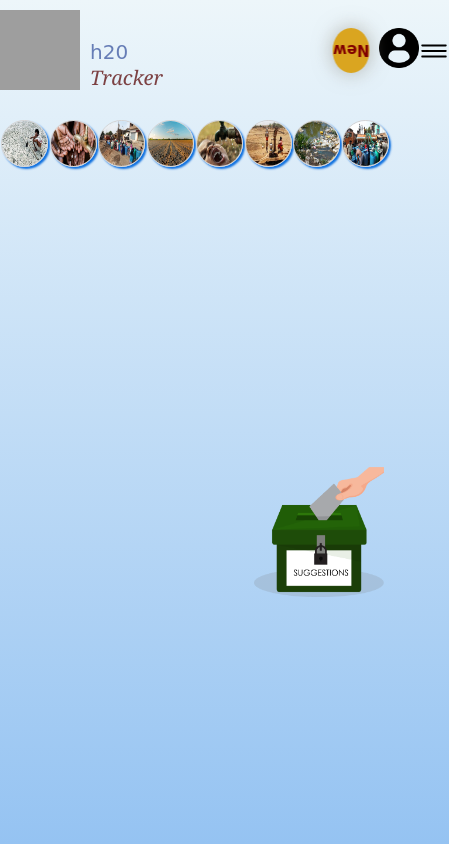
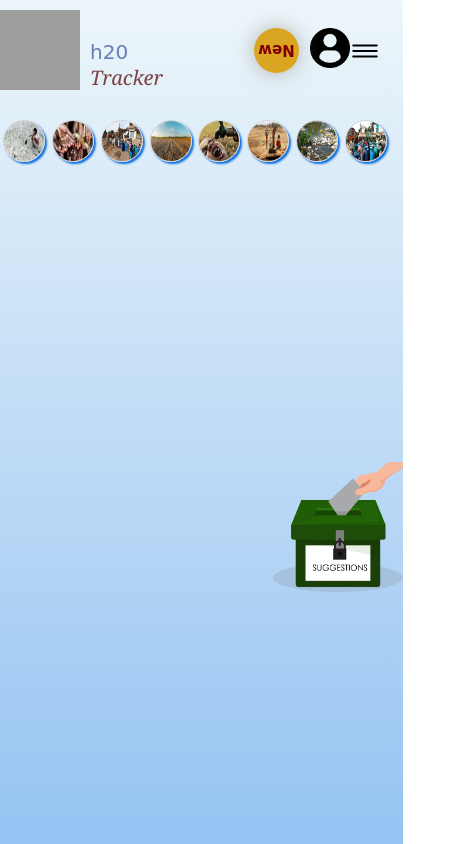
Before and after one commit to nidhi-kumari10/h20-tracker, a plain HTML site: page MainPage/mainPage.html in a window 390 px wide. Shown: the whole page, 449 px wide, since content can reach past the window. Drawn offline with Linux system fonts and the light colour scheme; grey boxes are pictures that could not be loaded.

Commit message:
fixed icons

```diff
--- a/MainPage/mainPage.html
+++ b/MainPage/mainPage.html
@@ -50,9 +50,9 @@
     </div>
 
   <!-- Suggestion box -->
- <a href="../suggestionPage01/suggestion01.html"> <div class="suggestion">
-    <img id="suggestionBox" src="../MainPage/suggestion box.png" alt="">
-  </div></a>
+<div class="suggestion"> <a href="../suggestionPage01/suggestion01.html">
+    <img id="suggestionBox" src="../MainPage/suggestion box.png" alt=""></a>
+  </div>
 
 
 
--- a/MainPage/style.css
+++ b/MainPage/style.css
@@ -209,27 +209,27 @@ body{
 }
 @media (max-width:480px) {
   .Stories{
-    height:45px;
-    width:45px;
+    height:40px;
+    width:40px;
 }
 body{
   overflow: hidden;
 }
 .new{
-  margin-left: 170px;
+  margin-left: 90px;
   height:45px;
   width:45px;
   font-size:15px;
 }
 .StoriesIMG{
-  height:45px;
-  width:45px;
+  height:40px;
+  width:40px;
   }
   .suggestion{
     width:130px;
     height:130px;
     margin-top: 300px;
-    margin-left: 65%;
+    margin-left: 70%;
   }
   #suggestionBox{
     width:130px;
```
